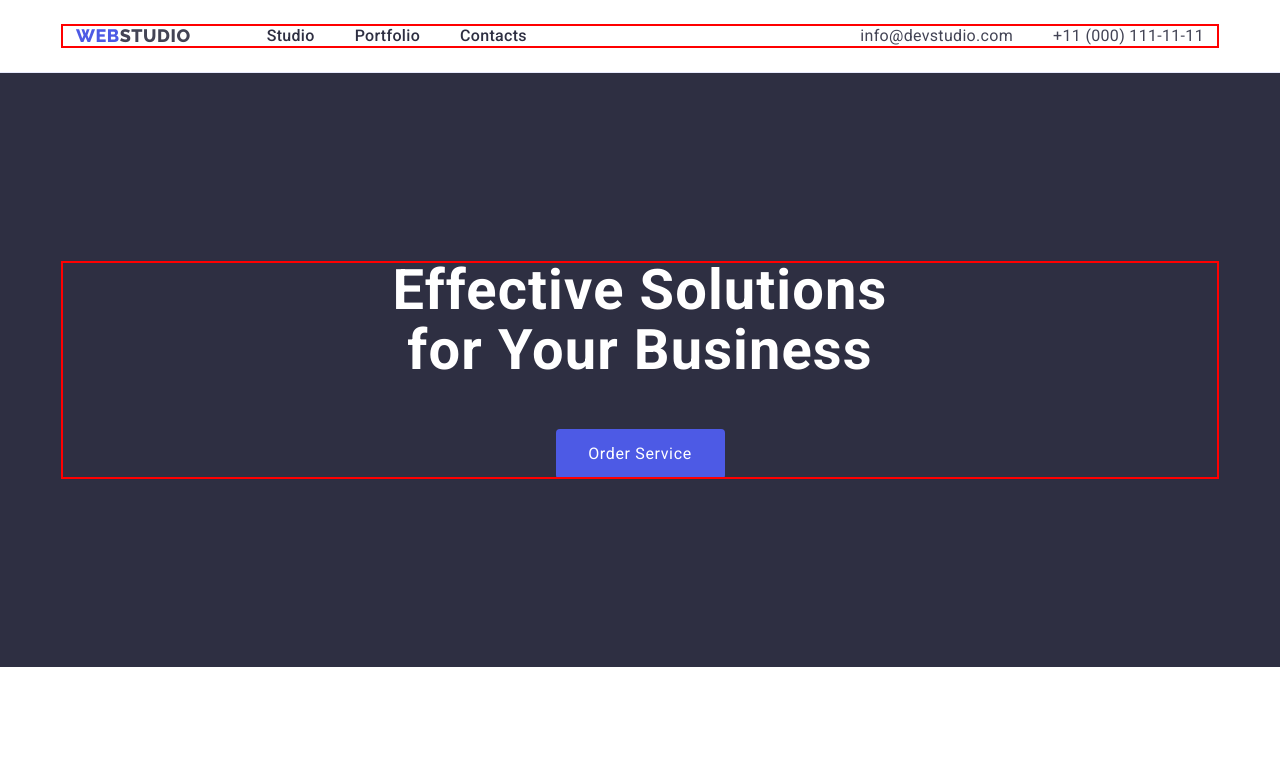
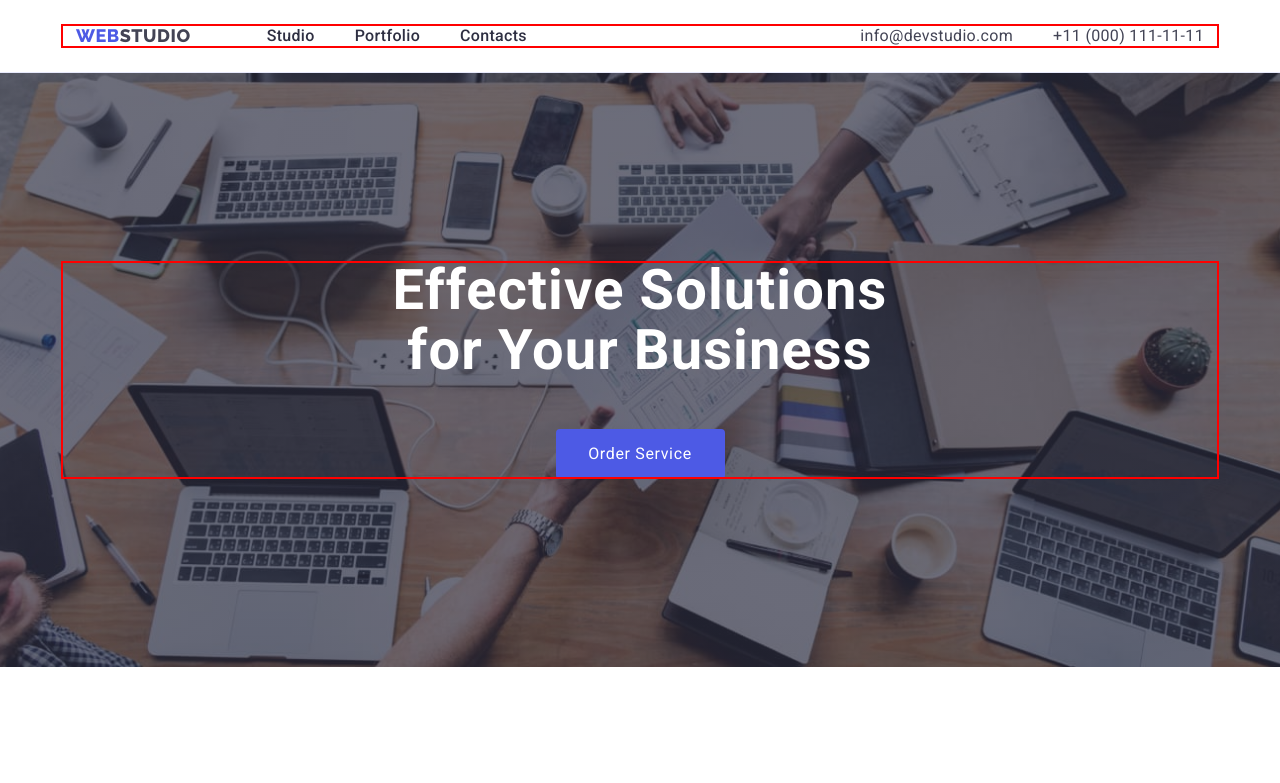
Before and after one commit to natalilia/homework3, a plain HTML site: page index.html in a window 1280 px wide. Shown: the top 783 px of the page. Drawn offline with nearby package versions, Linux system fonts and the light colour scheme.

Commit message:
srart with gradient

```diff
--- a/css/styles.css
+++ b/css/styles.css
@@ -223,6 +223,11 @@
 /*Hero*/
 .hero{
 background-color: var(--shadows-navyblue-cl);
+background: no-repeat;
+background-image: linear-gradient(rgba(46, 47, 66, 0.7),
+rgba(46, 47, 66, 0.7)), url(../imagehero/people-office-hero.jpg);
+background-position: center;
+background-size: cover;
 padding-top: 188px;
 padding-bottom: 188px;
 text-align: center;}
```
Also changed, not shown: imagehero/people-office-hero.jpg (added).
